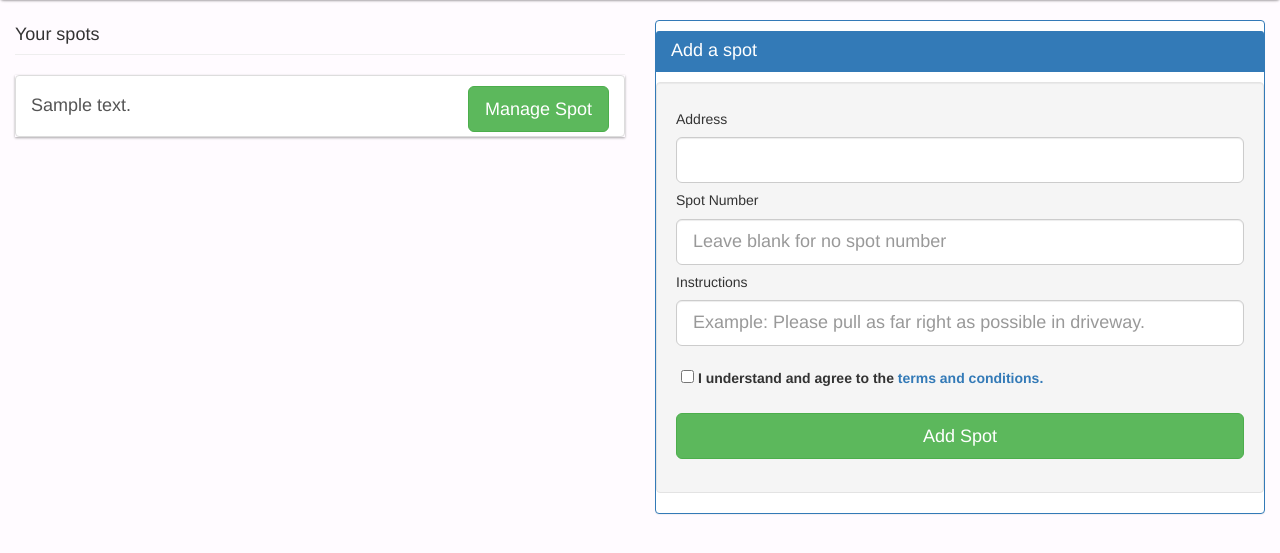
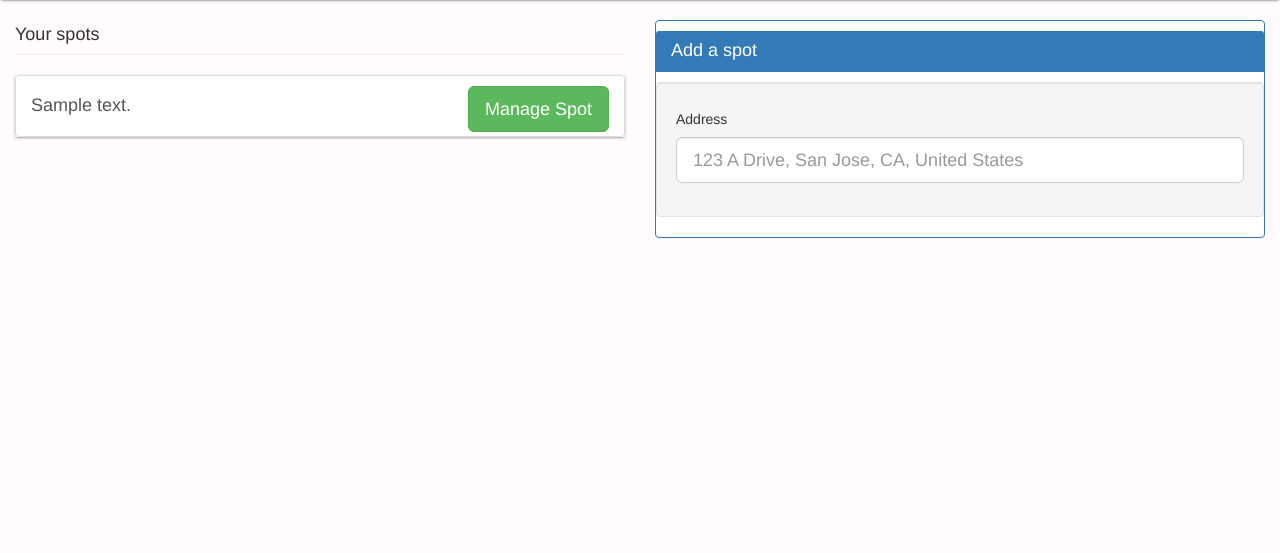
Before and after one commit to camtaylor/upspot, a Django app: page /park/spots in a window 1280 px wide. Shown: the part 72-625 px from the top of the page. Run offline with Django 3.2, Linux system fonts and the light colour scheme; a user stored in the database is signed in; tables that the repository leaves empty hold one stand-in row (values such as "Sample post"); parts of the project's set-up code (start-up, migrations or seed data) failed here and were passed over; some libraries are stand-ins or nearby versions.

Commit message:
turned reserve spot into three elements, updated street view

```diff
--- a/park/models.py
+++ b/park/models.py
@@ -15,6 +15,7 @@ class Spot(models.Model):
   available = models.BooleanField(default=True)
   in_use = models.BooleanField(default=False)
   location = models.PointField()
+  sv_location = models.PointField(null=True)
   rating = models.IntegerField(default=0)
   num_ratings = models.IntegerField(default=0)
   num_reservations = models.IntegerField(default=0)
@@ -53,6 +54,18 @@ class Spot(models.Model):
       Returns the longitude of the spot location.
     """
     return self.location.x
+
+  def sv_lat(self):
+    """
+      Returns the latitude of the street view spot location
+    """
+    return self.sv_location.y
+
+  def sv_lng(self):
+    """
+      Returns the longitude of the street view spot location.
+    """
+    return self.sv_location.x
 
   #TODO Remove from spot as method and add an instance variable of geobucket
   def get_price(self):
--- a/park/static/park/mapFunctions.js
+++ b/park/static/park/mapFunctions.js
@@ -61,12 +61,13 @@ function reverseGeocode(lat, lng, callback){
     null
 */
 function placeMarker(map, location, draggable){
-  var marker = new google.maps.Marker({
+  var p_marker = new google.maps.Marker({
     map: map,
     position: location,
     icon: "https://s3-us-west-2.amazonaws.com/upspot/upspotMarkerSmall.png",
     draggable: draggable
   });
+  return p_marker;
 }
 
 /*
@@ -92,7 +93,7 @@ function streetViewMap(location, id, callback) {
       var heading = google.maps.geometry.spherical.computeHeading(data.location.latLng,location);
       panorama.setPov({
         heading: heading,
-        pitch: 0
+        pitch: 0,
       });
       panorama.setVisible(true);
       callback(panorama);
--- a/park/templates/park/reserve.html
+++ b/park/templates/park/reserve.html
@@ -69,7 +69,9 @@ body {
      function createMap(){
         var lat = {{spot.lat}};
         var lng = {{spot.lng}};
-        initMap(lat,lng);
+        var sv_lat = {{spot.sv_lat}};
+        var sv_lng = {{spot.sv_lng}};
+        createReserveMap(lat,lng, sv_lat, sv_lng);
      }
    </script>
   <script async defer
--- a/park/templates/park/spot.html
+++ b/park/templates/park/spot.html
@@ -31,29 +31,39 @@
   </div>
   <div class="col-md-6">
     <div class="panel panel-primary">
-      <h4 class="panel-heading">Add a spot</h4>
+      <h4 class="panel-heading">Add a spot <small class="counter pull-right" style="color:white;"></small></h4>
       <div class="panel-content">
         <div class="well" >
-
+          {% load staticfiles%}
+          <script src="{% static "park/addSpot.js" %}"></script>
           <form class="form-horizontal" enctype="multipart/form-data" method="POST" action="/park/spots/">
+            {% csrf_token %}
+            <div id="spot1" class="spotform">
+              <fieldset>
                 <div class="wrapper">
                   <div id="map" style="display: none;"></div>
                 </div>
-
+                <div class="control-group" id="address_header">
+                  <h5>Address<small id="available" class="label label-success pull-right" style="display:none;"></small></h5>
+                  <div class="controls">
+                   <input  id="Address" type="text" name="address" placeholder="123 A Drive, San Jose, CA, United States" class="form-control input-lg" required>
+                  </div>
+                </div>
+                <button class="btn btn-primary next2 pull-right" id="next2" type="button" style="margin-top: 20px; display:none;">Next</button>
+              </fieldset>
+            </div>
+            <div id="spot2" class="spotform" style="display:none;">
+              <fieldset>
                 <!-- Street View Map -->
                 <div class="wrapper">
                   <div id="street_map" style="display:none;"></div>
                 </div>
-            {% csrf_token %}
+                <button class="btn btn-primary back1" type="button" style="margin-top: 20px;">Back</button>
+                <button class="btn btn-primary next3 pull-right" type="button" style="margin-top: 20px;">Next</button>
+              </fieldset>
+            </div>
+            <div id="spot3" class="spotform" style="display:none;">
               <fieldset>
-              <div class="control-group">
-                <h5>Address<small id="available" class="label label-success pull-right" style="display:none;"></small></h5>
-                <div class="controls">
-                  <input  id="Address" type="text" name="address" placeholder="" class="form-control input-lg" required>
-                </div>
-              </div>
-
-
                 <div class="control-group">
                   <h5>Spot Number </h5>
                   <div class="controls">
@@ -74,16 +84,19 @@
                       </label>
                     </div>
                   </div>
-                <br/>
+                </div>
+                <button class="btn btn-primary back2" type="button" style="margin-top: 20px;">Back</button>
+
+                <button id="submitButton" class="btn btn-success btn-lg pull-right" type="" style="display: block; margin-top: 20px;"> Add Spot</button>
+              </fieldset>
+            </div>
+
+            <!-- Hidden Input for Lat and Lng -->
             <input type="hidden" id="Lat" name="lat">
             <input type="hidden" id="Lng" name="lng">
-                <div class="control-group">
-                  <!-- Button -->
-                  <div class="controls">
-                    <button id="submitButton" class="btn btn-success btn-lg" type="" style="display: block; width: 100%;"> Add Spot</button>
-                  </div>
-                </div>
-              </fieldset>
+            <input type="hidden" id="sv_lat" name="sv_lat">
+            <input type="hidden" id="sv_lng" name="sv_lng">
+
             </form>
           </div>
         </div>
@@ -206,6 +219,8 @@
     geocodeCustom($("#Address").val());
     $("#map").show("slow", function() {
       google.maps.event.trigger(map, 'resize');
+      $('#next2').show();
+
     });
     }
   }
@@ -262,11 +277,6 @@
 
   }
 
-
-
-  // function searchSpots(lat, lng, 4500){
-  //
-  // }
   </script>
 
   <script async defer
--- a/park/views.py
+++ b/park/views.py
@@ -52,20 +52,23 @@ def add_spot(request):
     return render(request, 'park/spot.html', {'spots' : spots})
   elif request.method =='POST':
     owner = request.user
-    lattitude = float(request.POST.get("lat"))
-    longitude = float(request.POST.get("lng"))
+    lat = float(request.POST.get("lat"))
+    lng = float(request.POST.get("lng"))
+    sv_lat = float(request.POST.get("sv_lat"))
+    sv_lng = float(request.POST.get("sv_lng"))
     address = request.POST.get("address")
     spot_number = request.POST.get("spot_number")
     instructions = request.POST.get("instructions")
     new_spot = Spot()
     new_spot.owner = owner
-    new_spot.location = Point(longitude, lattitude)
+    new_spot.location = Point(lng, lat)
+    new_spot.sv_location = Point(sv_lng, sv_lat)
     new_spot.address = address
     new_spot.spot_number = spot_number
     new_spot.instructions = instructions
     new_spot.save()
     # Find geohash to get grid value and retrieve geobucket.
-    spot_geohash = geohash_encode(lattitude, longitude)[:6]
+    spot_geohash = geohash_encode(lat, lng)[:6]
     geobucket, _ = GeoBucket.objects.get_or_create(geohash=spot_geohash)
     # Add a spot to the given geobucket and save.
     geobucket.spot()
```
Also changed, not shown: park/static/park/addSpot.js (added, +39 -0 lines), park/static/park/reserveMap.js (+4 -4 lines), park/migrations/0012_spot_sv_location.py (added), park/migrations/0013_auto_20160330_1954.py (added). Lines whose indentation alone changed are shown as unchanged.
